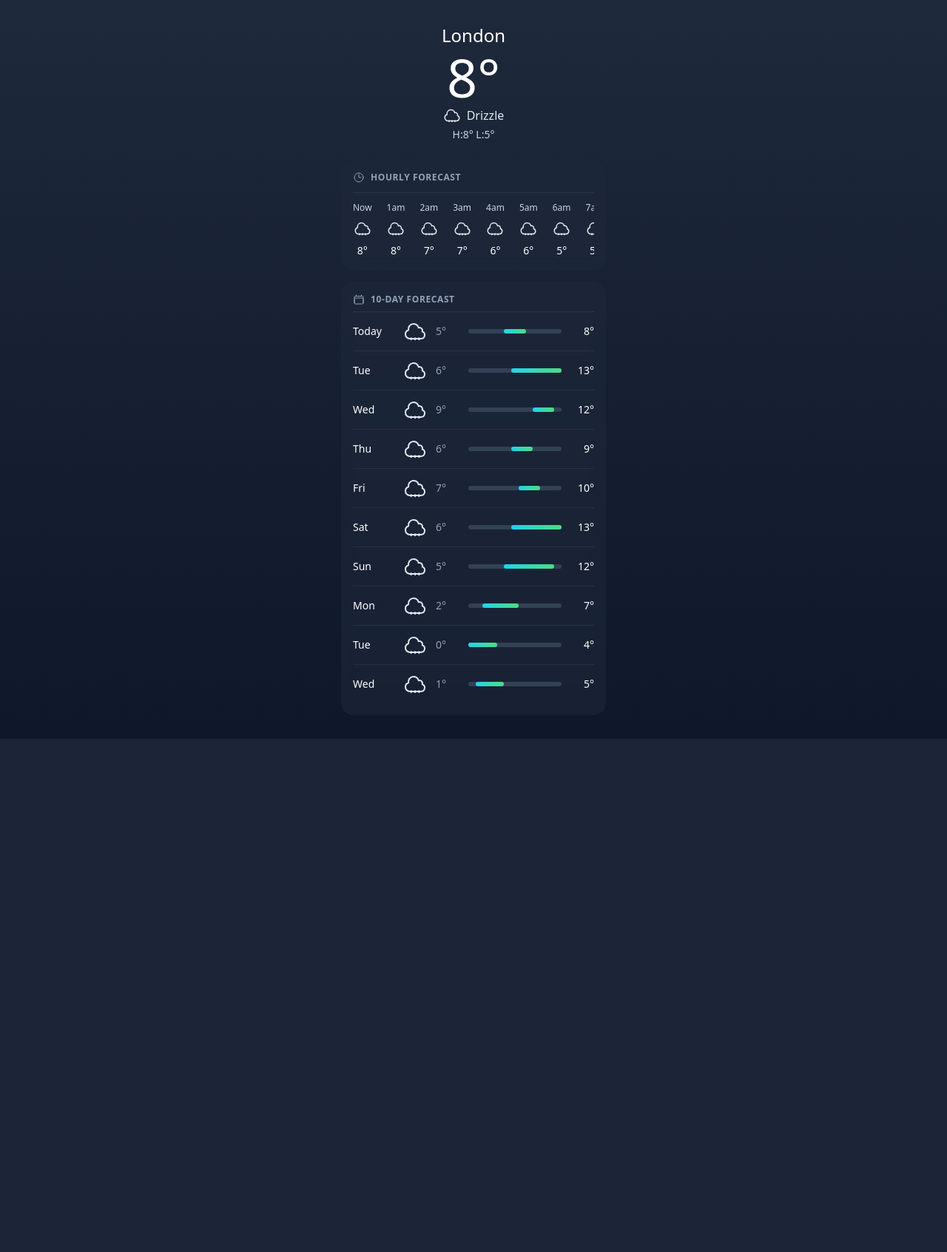
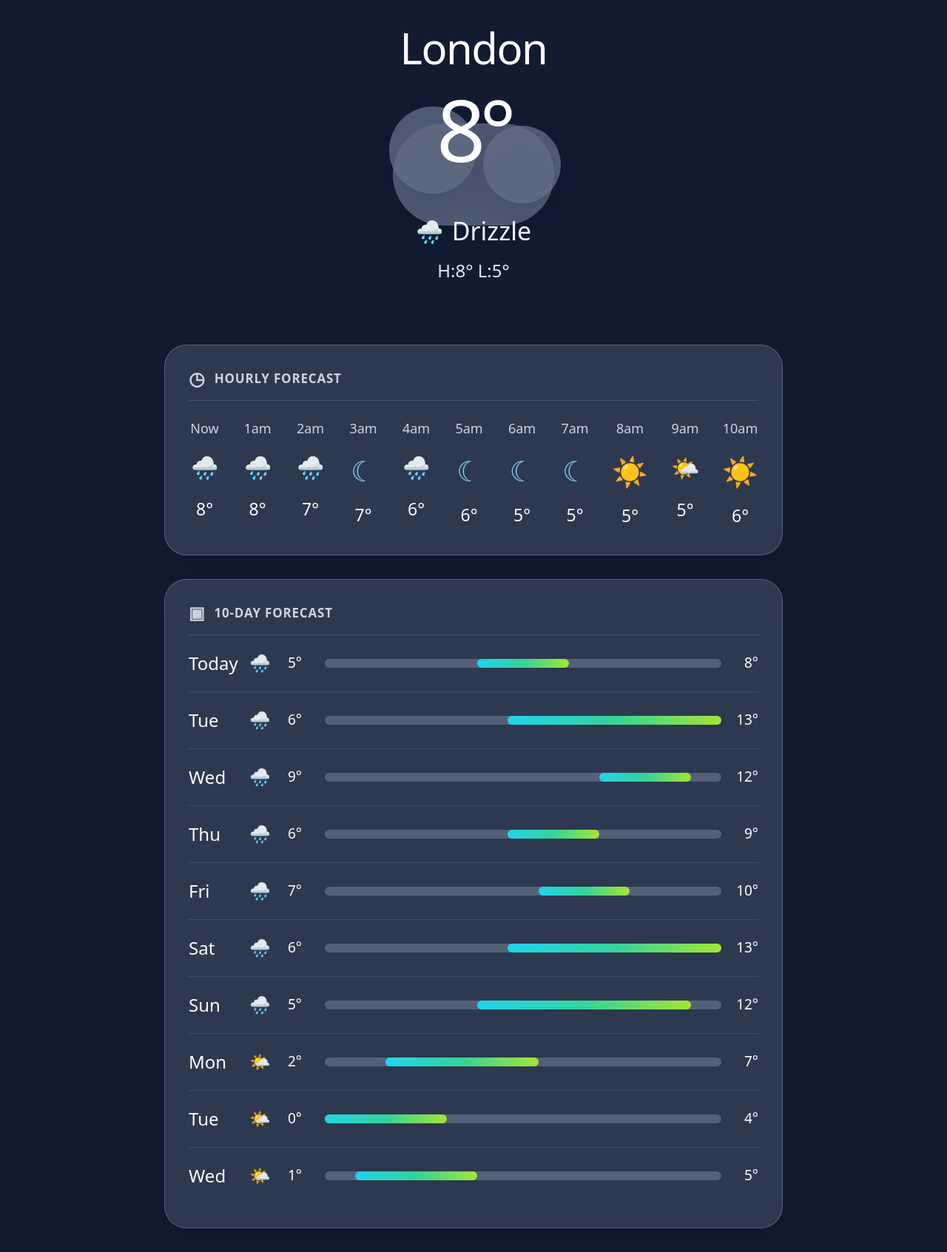
Before and after one commit to vitalie8484/laravel-iphone-loop, a Laravel app: page / in a window 1280 px wide. Shown: the whole page at 74% size. Before the commit the page ends 999 px from the top, so only its background shows below. Run offline with Laravel 12, Linux system fonts and the light colour scheme; some libraries are stand-ins or nearby versions.

Commit message:
feat(loop): pass 1 codex worker update

```diff
--- a/resources/views/welcome.blade.php
+++ b/resources/views/welcome.blade.php
@@ -5,108 +5,62 @@
         <meta name="viewport" content="width=device-width, initial-scale=1">
         <title>{{ config('app.name', 'Weather') }}</title>
         <script src="https://cdn.tailwindcss.com"></script>
+        <style>
+            html, body { background: #111c31; }
+            body { min-width: 0; }
+            .weather-cloud { filter: drop-shadow(0 12px 18px rgb(8 15 31 / 16%)); }
+            .forecast-scroll { scrollbar-width: none; }
+            .forecast-scroll::-webkit-scrollbar { display: none; }
+        </style>
     </head>
-    <body class="min-h-screen text-white antialiased overflow-x-hidden" style="background-color: #162032; background-image: linear-gradient(to bottom, #1e293b, #0f172a);">
-        <div class="max-w-[390px] mx-auto px-4 py-8 overflow-x-hidden">
+    <body class="min-h-screen overflow-x-hidden bg-[#111c31] text-white antialiased">
+        <main class="mx-auto w-full max-w-[430px] overflow-hidden px-4 pb-8 pt-7 sm:max-w-[900px] sm:px-8 sm:pt-9">
+            <section class="relative flex min-h-[430px] flex-col items-center text-center">
+                <h1 class="relative z-10 text-[44px] font-light leading-none tracking-[-1.5px] sm:text-[58px]">London</h1>
+                <div class="relative mt-7 flex h-[270px] w-full max-w-[340px] items-start justify-center">
+                    <div class="absolute top-[45px] h-[138px] w-[218px] rounded-[76px] bg-[#657087]/75 weather-cloud"></div>
+                    <div class="absolute left-[56px] top-[22px] h-[118px] w-[118px] rounded-full bg-[#657087]/75 weather-cloud"></div>
+                    <div class="absolute right-[52px] top-[48px] h-[105px] w-[105px] rounded-full bg-[#657087]/75 weather-cloud"></div>
+                    <div class="relative z-10 text-[116px] font-thin leading-[.9] tracking-[-8px]">8°</div>
+                    <div class="absolute bottom-[54px] z-10 flex items-center gap-3 text-[34px] font-light text-slate-100"><span class="text-3xl">🌧</span><span>Drizzle</span></div>
+                    <div class="absolute bottom-[8px] z-10 text-[24px] font-medium text-slate-200">H:8° L:5°</div>
+                </div>
+            </section>
 
-            {{-- Current Weather Header --}}
-            <div class="text-center">
-                <h1 class="text-2xl font-medium text-white">London</h1>
-                <div class="text-7xl font-thin text-white my-1">8&deg;</div>
-                <div class="flex items-center justify-center gap-2 text-base text-slate-200">
-                    <svg xmlns="http://www.w3.org/2000/svg" class="w-6 h-6" fill="none" viewBox="0 0 24 24" stroke="currentColor" stroke-width="1.5">
-                        <path stroke-linecap="round" stroke-linejoin="round" d="M2.25 15a4.5 4.5 0 004.5 4.5H18a3.75 3.75 0 001.332-7.257 3 3 0 00-3.758-3.848 5.25 5.25 0 00-10.233 2.33A4.502 4.502 0 002.25 15z" />
-                        <path stroke-linecap="round" stroke-linejoin="round" d="M8 19v1.5M12 19v1.5M16 19v1.5" />
-                    </svg>
-                    <span>Drizzle</span>
-                </div>
-                <div class="text-sm text-slate-300 mt-1">H:8&deg; L:5&deg;</div>
-            </div>
+            @php
+                $hours = [
+                    ['time' => 'Now', 'temp' => '8°', 'icon' => 'rain'], ['time' => '1am', 'temp' => '8°', 'icon' => 'rain'], ['time' => '2am', 'temp' => '7°', 'icon' => 'rain'], ['time' => '3am', 'temp' => '7°', 'icon' => 'moon'], ['time' => '4am', 'temp' => '6°', 'icon' => 'rain'], ['time' => '5am', 'temp' => '6°', 'icon' => 'moon'], ['time' => '6am', 'temp' => '5°', 'icon' => 'moon'], ['time' => '7am', 'temp' => '5°', 'icon' => 'moon'], ['time' => '8am', 'temp' => '5°', 'icon' => 'sun'], ['time' => '9am', 'temp' => '5°', 'icon' => 'partly'], ['time' => '10am', 'temp' => '6°', 'icon' => 'sun'],
+                ];
+                $days = [
+                    ['day' => 'Today', 'low' => 5, 'high' => 8, 'icon' => 'rain'], ['day' => 'Tue', 'low' => 6, 'high' => 13, 'icon' => 'rain'], ['day' => 'Wed', 'low' => 9, 'high' => 12, 'icon' => 'rain'], ['day' => 'Thu', 'low' => 6, 'high' => 9, 'icon' => 'rain'], ['day' => 'Fri', 'low' => 7, 'high' => 10, 'icon' => 'rain'], ['day' => 'Sat', 'low' => 6, 'high' => 13, 'icon' => 'rain'], ['day' => 'Sun', 'low' => 5, 'high' => 12, 'icon' => 'rain'], ['day' => 'Mon', 'low' => 2, 'high' => 7, 'icon' => 'partly'], ['day' => 'Tue', 'low' => 0, 'high' => 4, 'icon' => 'partly'], ['day' => 'Wed', 'low' => 1, 'high' => 5, 'icon' => 'partly'],
+                ];
+                $minTemp = 0; $maxTemp = 13; $range = $maxTemp - $minTemp;
+            @endphp
 
-            {{-- Hourly Forecast Card --}}
-            <div class="rounded-2xl bg-slate-800/60 backdrop-blur p-4 mt-6">
-                <div class="flex items-center gap-2 text-xs font-semibold tracking-wider text-slate-400 uppercase pb-3 border-b border-slate-700/60">
-                    <svg xmlns="http://www.w3.org/2000/svg" class="w-4 h-4" fill="none" viewBox="0 0 24 24" stroke="currentColor" stroke-width="1.5">
-                        <path stroke-linecap="round" stroke-linejoin="round" d="M12 6v6h4.5m4.5 0a9 9 0 11-18 0 9 9 0 0118 0z" />
-                    </svg>
-                    <span>Hourly Forecast</span>
-                </div>
-                <div class="flex overflow-x-auto gap-5 pt-3">
-                    @php
-                        $hours = [
-                            ['time' => 'Now', 'temp' => '8°'],
-                            ['time' => '1am', 'temp' => '8°'],
-                            ['time' => '2am', 'temp' => '7°'],
-                            ['time' => '3am', 'temp' => '7°'],
-                            ['time' => '4am', 'temp' => '6°'],
-                            ['time' => '5am', 'temp' => '6°'],
-                            ['time' => '6am', 'temp' => '5°'],
-                            ['time' => '7am', 'temp' => '5°'],
-                            ['time' => '8am', 'temp' => '5°'],
-                            ['time' => '9am', 'temp' => '5°'],
-                            ['time' => '10am', 'temp' => '6°'],
-                        ];
-                    @endphp
+            <section class="rounded-[30px] border border-white/20 bg-[#354157]/80 p-4 shadow-[0_12px_30px_rgb(4_10_26/14%)] backdrop-blur sm:p-8">
+                <div class="flex items-center gap-3 border-b border-white/15 pb-4 text-[17px] font-semibold uppercase tracking-[.8px] text-slate-300"><span class="text-[25px] leading-none">◷</span><span>Hourly Forecast</span></div>
+                <div class="forecast-scroll flex gap-7 overflow-x-auto pt-6 pb-1 sm:justify-between sm:gap-4">
                     @foreach ($hours as $hour)
-                        <div class="flex flex-col items-center gap-2 shrink-0">
-                            <span class="text-xs text-slate-300">{{ $hour['time'] }}</span>
-                            <svg xmlns="http://www.w3.org/2000/svg" class="w-6 h-6 text-slate-200" fill="none" viewBox="0 0 24 24" stroke="currentColor" stroke-width="1.5">
-                                <path stroke-linecap="round" stroke-linejoin="round" d="M2.25 15a4.5 4.5 0 004.5 4.5H18a3.75 3.75 0 001.332-7.257 3 3 0 00-3.758-3.848 5.25 5.25 0 00-10.233 2.33A4.502 4.502 0 002.25 15z" />
-                                <path stroke-linecap="round" stroke-linejoin="round" d="M8 19v1.5M12 19v1.5M16 19v1.5" />
-                            </svg>
-                            <span class="text-sm font-medium text-white">{{ $hour['temp'] }}</span>
+                        <div class="flex min-w-[43px] shrink-0 flex-col items-center gap-6">
+                            <span class="text-[18px] text-slate-300">{{ $hour['time'] }}</span>
+                            @if ($hour['icon'] === 'moon') <span class="text-[38px] leading-none text-[#79cbe5]">☾</span>@elseif ($hour['icon'] === 'sun') <span class="text-[39px] leading-none text-amber-400">☀</span>@elseif ($hour['icon'] === 'partly') <span class="text-[31px] leading-none">🌤</span>@else <span class="text-[30px] leading-none">🌧</span>@endif
+                            <span class="text-[23px] font-medium text-white">{{ $hour['temp'] }}</span>
                         </div>
                     @endforeach
                 </div>
-            </div>
+            </section>
 
-            {{-- 10-Day Forecast Card --}}
-            <div class="rounded-2xl bg-slate-800/60 backdrop-blur p-4 mt-4">
-                <div class="flex items-center gap-2 text-xs font-semibold tracking-wider text-slate-400 uppercase pb-2 border-b border-slate-700/60">
-                    <svg xmlns="http://www.w3.org/2000/svg" class="w-4 h-4" fill="none" viewBox="0 0 24 24" stroke="currentColor" stroke-width="1.5">
-                        <path stroke-linecap="round" stroke-linejoin="round" d="M6.75 3v2.25M17.25 3v2.25M3 18.75V7.5a2.25 2.25 0 012.25-2.25h13.5A2.25 2.25 0 0121 7.5v11.25m-18 0A2.25 2.25 0 005.25 21h13.5A2.25 2.25 0 0021 18.75m-18 0v-7.5A2.25 2.25 0 015.25 9h13.5A2.25 2.25 0 0121 11.25v7.5" />
-                    </svg>
-                    <span>10-Day Forecast</span>
-                </div>
-                @php
-                    $days = [
-                        ['day' => 'Today', 'low' => 5, 'high' => 8],
-                        ['day' => 'Tue', 'low' => 6, 'high' => 13],
-                        ['day' => 'Wed', 'low' => 9, 'high' => 12],
-                        ['day' => 'Thu', 'low' => 6, 'high' => 9],
-                        ['day' => 'Fri', 'low' => 7, 'high' => 10],
-                        ['day' => 'Sat', 'low' => 6, 'high' => 13],
-                        ['day' => 'Sun', 'low' => 5, 'high' => 12],
-                        ['day' => 'Mon', 'low' => 2, 'high' => 7],
-                        ['day' => 'Tue', 'low' => 0, 'high' => 4],
-                        ['day' => 'Wed', 'low' => 1, 'high' => 5],
-                    ];
-                    $minTemp = 0;
-                    $maxTemp = 13;
-                    $range = $maxTemp - $minTemp;
-                @endphp
+            <section class="mt-8 rounded-[30px] border border-white/20 bg-[#354157]/80 p-4 shadow-[0_12px_30px_rgb(4_10_26/14%)] backdrop-blur sm:p-8">
+                <div class="flex items-center gap-3 border-b border-white/15 pb-4 text-[17px] font-semibold uppercase tracking-[.8px] text-slate-300"><span class="text-[23px] leading-none">▣</span><span>10-Day Forecast</span></div>
                 <div>
-                    @foreach ($days as $index => $day)
-                        @php
-                            $leftPct = (($day['low'] - $minTemp) / $range) * 100;
-                            $widthPct = (($day['high'] - $day['low']) / $range) * 100;
-                        @endphp
-                        <div class="flex items-center gap-3 py-2.5 {{ $index < count($days) - 1 ? 'border-b border-slate-700/50' : '' }}">
-                            <span class="w-14 font-medium text-sm text-white">{{ $day['day'] }}</span>
-                            <svg xmlns="http://www.w3.org/2000/svg" class="w-8 h-8 text-slate-200 shrink-0" fill="none" viewBox="0 0 24 24" stroke="currentColor" stroke-width="1.5">
-                                <path stroke-linecap="round" stroke-linejoin="round" d="M2.25 15a4.5 4.5 0 004.5 4.5H18a3.75 3.75 0 001.332-7.257 3 3 0 00-3.758-3.848 5.25 5.25 0 00-10.233 2.33A4.502 4.502 0 002.25 15z" />
-                                <path stroke-linecap="round" stroke-linejoin="round" d="M8 19v1.5M12 19v1.5M16 19v1.5" />
-                            </svg>
-                            <span class="w-8 text-sm text-slate-400">{{ $day['low'] }}&deg;</span>
-                            <div class="flex-1 h-1.5 bg-slate-700 rounded-full relative">
-                                <div class="absolute h-1.5 rounded-full bg-gradient-to-r from-cyan-400 to-green-400" style="left: {{ $leftPct }}%; width: {{ $widthPct }}%;"></div>
-                            </div>
-                            <span class="w-8 text-right text-sm font-medium text-white">{{ $day['high'] }}&deg;</span>
+                    @foreach ($days as $day)
+                        @php $leftPct = (($day['low'] - $minTemp) / $range) * 100; $widthPct = (($day['high'] - $day['low']) / $range) * 100; @endphp
+                        <div class="grid grid-cols-[58px_34px_32px_minmax(0,1fr)_32px] items-center gap-2 border-b border-white/10 py-5 last:border-b-0 sm:grid-cols-[70px_40px_38px_minmax(0,1fr)_38px] sm:gap-3">
+                            <span class="text-[20px] font-medium text-white sm:text-[24px]">{{ $day['day'] }}</span><span class="text-[23px]">{{ $day['icon'] === 'partly' ? '🌤' : '🌧' }}</span><span class="text-[19px] text-white">{{ $day['low'] }}°</span><div class="relative h-3 rounded-full bg-slate-500/70"><div class="absolute h-3 rounded-full bg-gradient-to-r from-cyan-400 via-emerald-400 to-lime-400" style="left: {{ $leftPct }}%; width: {{ $widthPct }}%;"></div></div><span class="text-right text-[19px] font-medium text-white">{{ $day['high'] }}°</span>
                         </div>
                     @endforeach
                 </div>
-            </div>
-
-        </div>
+            </section>
+        </main>
     </body>
 </html>
```
